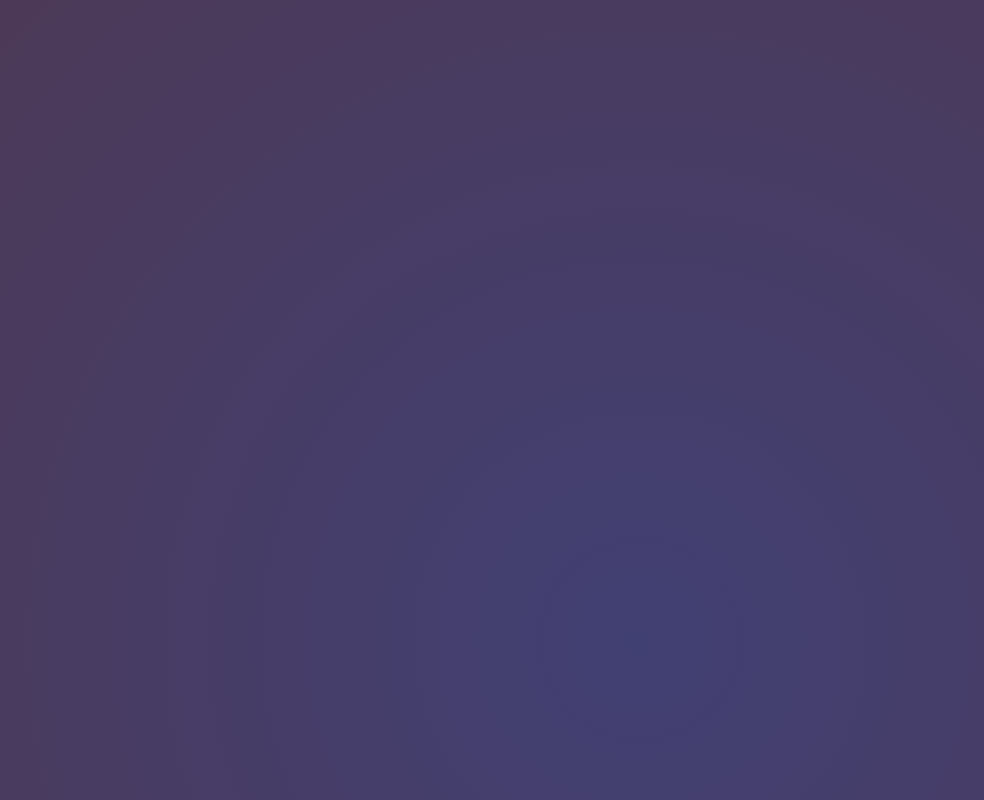
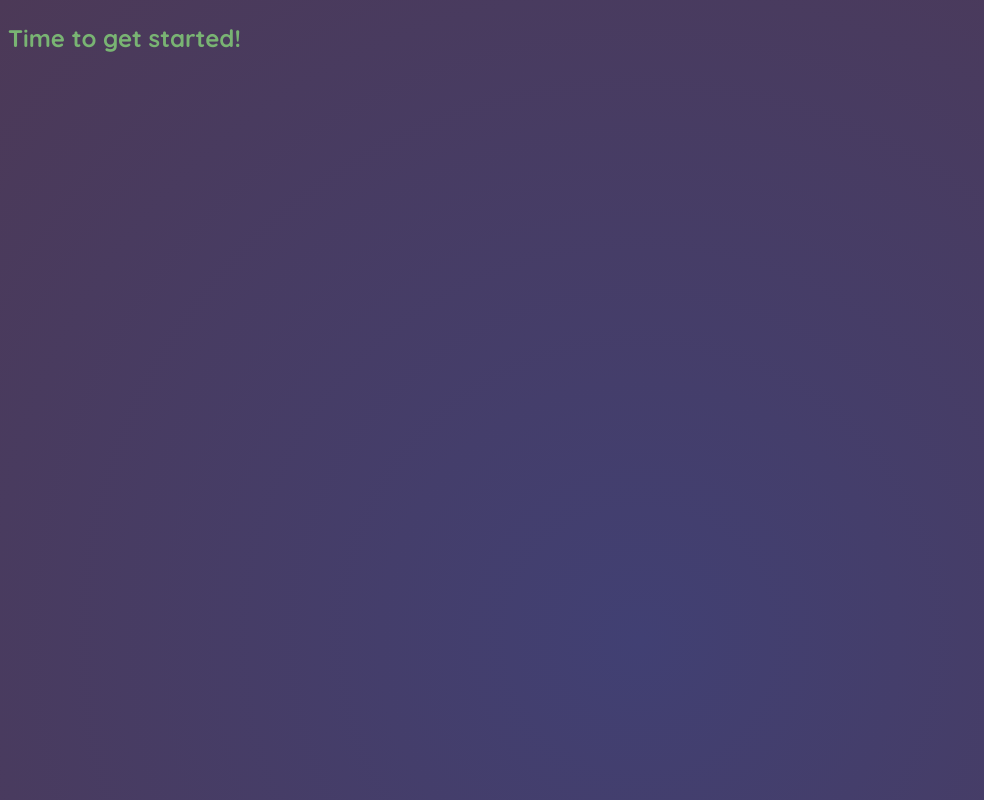
Before and after one commit to JackStendeback/React-Portfolio, a React (Vite) app: page / in a window 1280 px wide. Shown: the top 800 px of the page, without its empty margins (0-984 px from the left). Built offline with nearby package versions, Linux system fonts and the light colour scheme.

Commit message:
adding first bits to app.jsx, to get a baseline front page up and running

```diff
--- a/src/App.jsx
+++ b/src/App.jsx
@@ -1,8 +1,21 @@
+function Header() {
+    return (
+        <header>
+            <img src="src/assets/portfolio-pic.jpg" alt="Jack Stendeback in a suit." />
+            <h1>React Portfolio</h1>
+            <p>
+                An in depth look into my life as a Full Stack Web Developer!
+            </p>
+        </header>
+    );
+}
+
 function Portfolio() {
     return (
         <div>
-
-
+          <main>
+            <h2>Time to get started!</h2>
+          </main>
         </div>
     );
 }
--- a/src/index.css
+++ b/src/index.css
@@ -7,7 +7,7 @@
 html {
     font-family: "Quicksand", sans-serif;
     line-height: 1.5;
-    color: #40798C;
+    color: #79B473;
     background: radial-gradient(#414073, #4C3957);
 
     font-synthesis: none;
```
Also changed, not shown: src/assets/portfolio-pic.jpg (added).
